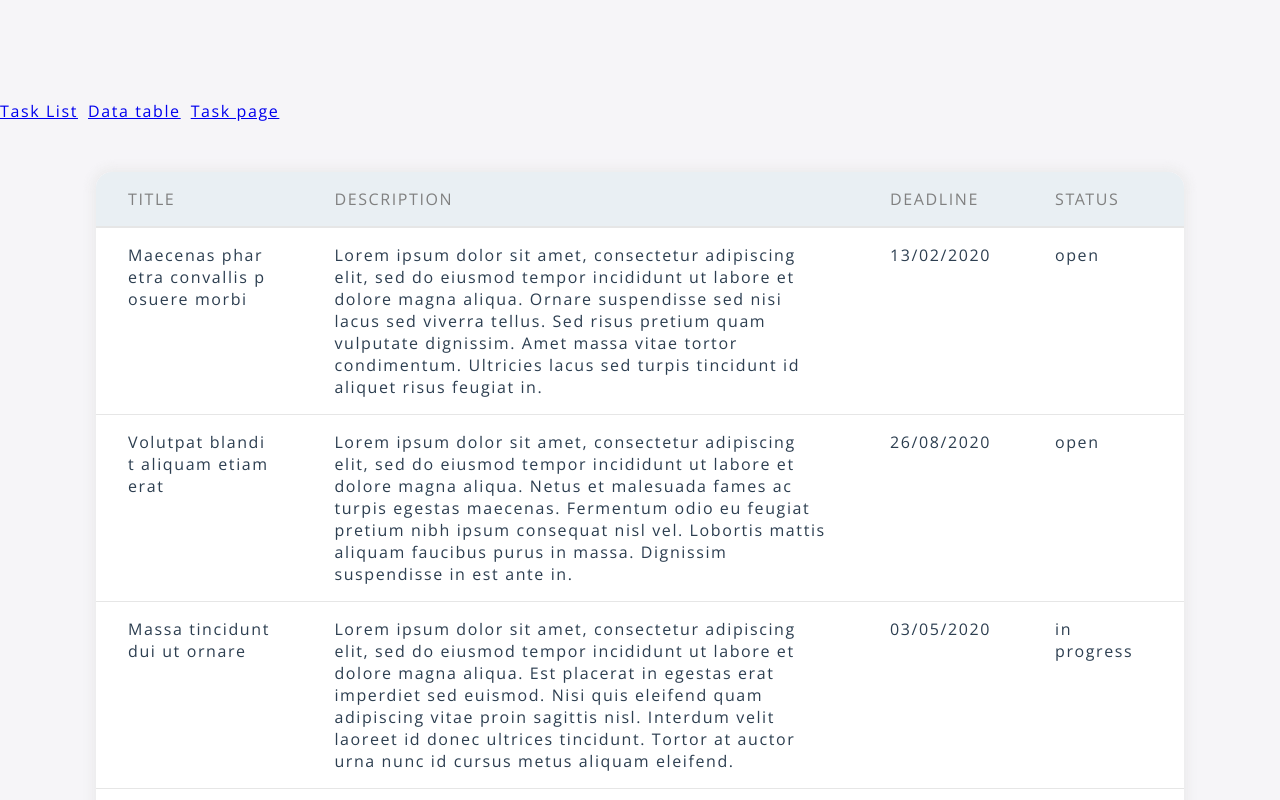
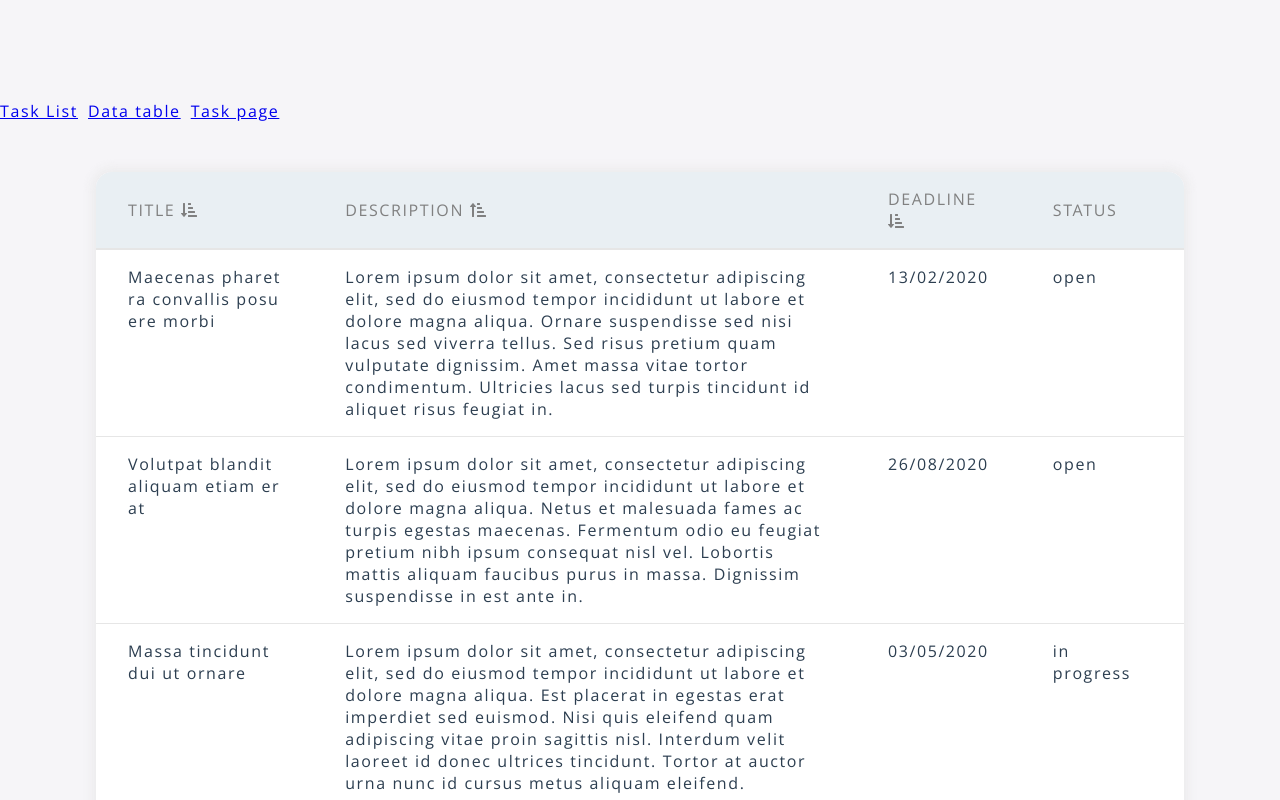
Before and after one commit to tonyminh95/todo-list-vuejs, a Vue app: page /#/tasks in a window 1280 px wide. Shown: the top 800 px of the page. Built offline with nearby package versions, Linux system fonts and the light colour scheme.

Commit message:
new filter

```diff
--- a/src/pages/TaskPage.vue
+++ b/src/pages/TaskPage.vue
@@ -4,7 +4,13 @@
         <table class="table">
             <thead>
                 <tr>
-                    <th v-for="(header, index) in headers" :key="index" :width="header.width">{{ header.title }}</th>
+                    <th v-for="(header, index) in headers" :key="index" :width="header.width">
+                        {{ header.title }}
+                        <span v-if="typeof header.sort !== 'undefined'" @click="header.sort = !header.sort" class="table__sort-icon">
+                            <fa-icon :icon="['fas', 'sort-amount-down-alt']" v-if="header.sort"></fa-icon>
+                            <fa-icon :icon="['fas', 'sort-amount-up-alt']" v-else></fa-icon>
+                        </span>
+                    </th>
                 </tr>
             </thead>
             <tbody>
@@ -53,15 +59,19 @@
             Dropdown
         },
 
-        data() {
+        data () {
             return {
+                actions: new Map([
+                    ['sort_asc', this.minh],
+                    ['sort_desc', () => { alert(2) }]
+                ]),
                 page_size: 10,
                 page_number: 1,
                 entries: [10, 25, 50, 75, 100],
                 headers: [
-                    { width: '20%', title: 'title' },
-                    { width: '55%', title: 'description' },
-                    { width: '10%', title: 'deadline' },
+                    { width: '20%', title: 'title', sort: true },
+                    { width: '50%', title: 'description', sort: false },
+                    { width: '15%', title: 'deadline', sort: true },
                     { width: '15%', title: 'status' },
                 ],
                 bodies: [
@@ -101,6 +111,16 @@
             items () {
                 return this.bodies.slice(this.page_size * (this.page_number - 1), this.page_size * (this.page_number - 1) + this.page_size)
             }
+        },
+
+        methods: {
+            minh () {
+                return 123
+            }
+        },
+
+        created () {
+            console.log(this.actions.get('sort_asc').call(this))
         }
     }
 </script>
--- a/src/styles/components/_table.scss
+++ b/src/styles/components/_table.scss
@@ -68,4 +68,13 @@
     // //         width: 1%;
     // //         white-space:nowrap;
     // //     }
+
+    &__sort-icon {
+        background-color: transparent;
+        cursor: pointer;
+
+        > svg {
+            background-color: transparent;
+        }
+    }
 }
```
